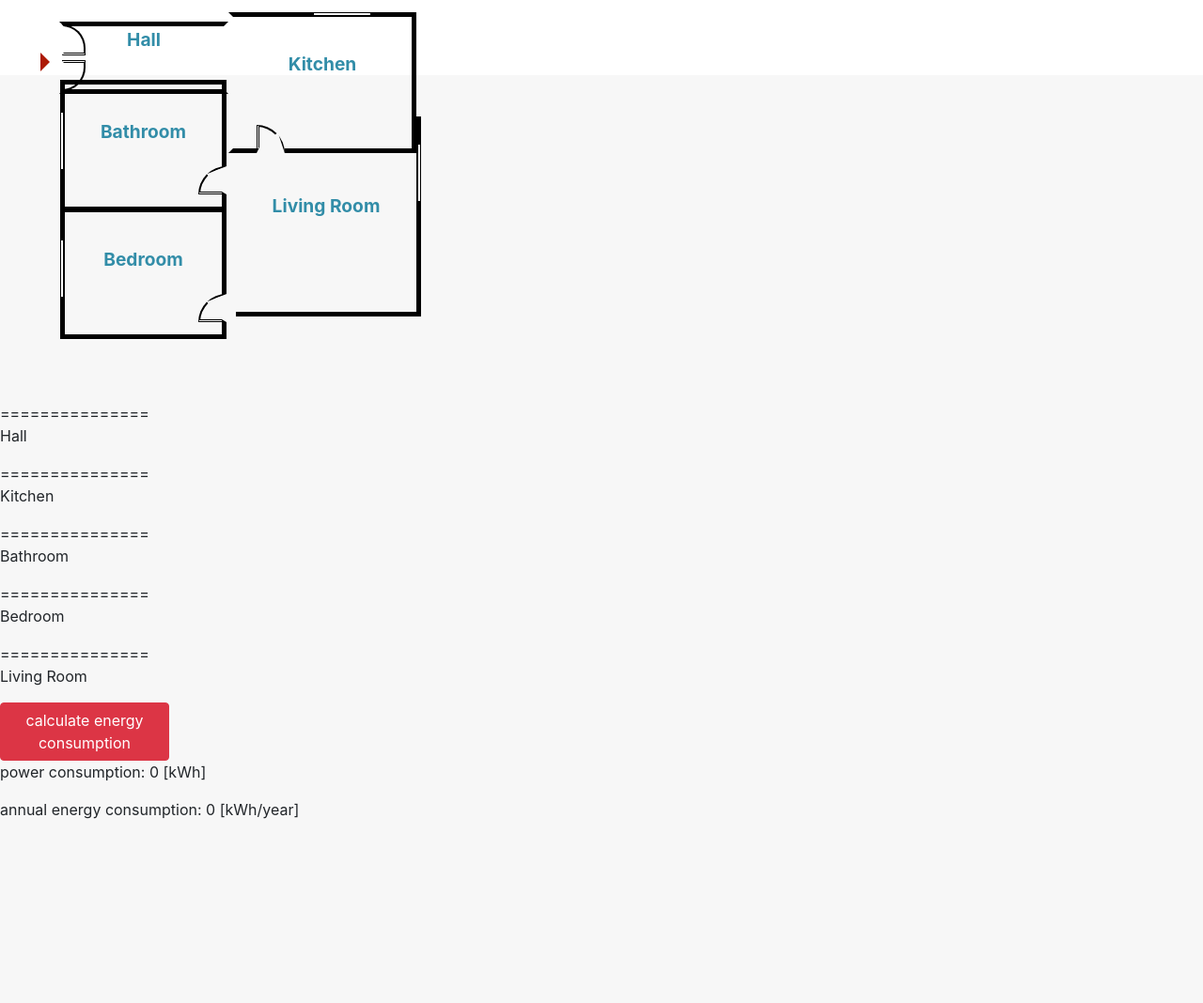
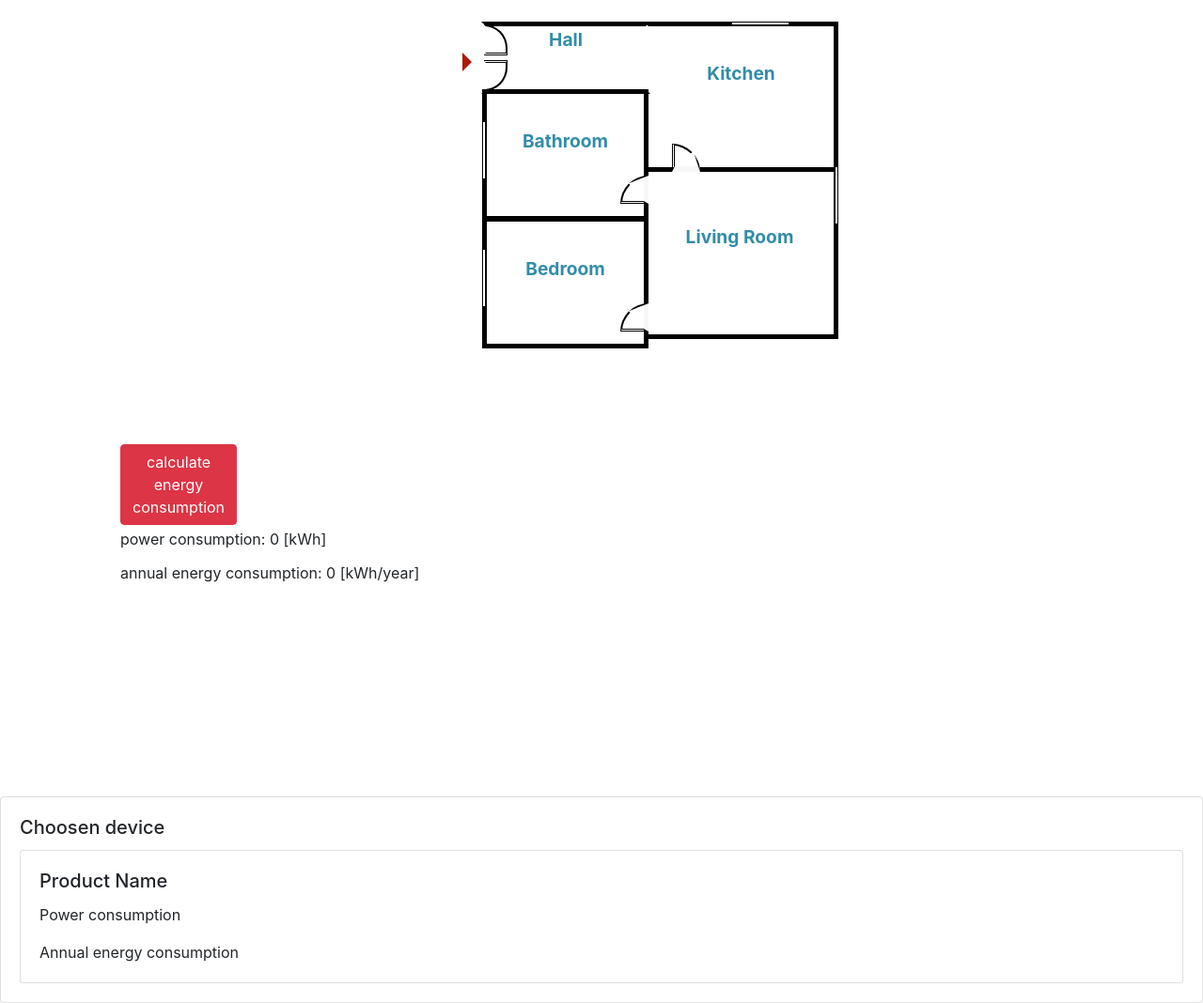
Before and after one commit to arturgorowski/Predictive-Power-Consumption, a Gatsby site: page /roomManagment in a window 1280 px wide. Shown: the part 78-1146 px from the top of the page at 94% size. Before the commit the page ends 952 px from the top, so only its background shows below. Built offline with nearby package versions, Linux system fonts and the light colour scheme; Gatsby itself is replaced by a stand-in of ours.

Commit message:
carousel at room managment to display which device choosen user

```diff
--- a/src/pages/roomManagment.js
+++ b/src/pages/roomManagment.js
@@ -3,7 +3,6 @@ import styles from '../styles/roomManagment.module.css';
 import 'bootstrap/dist/css/bootstrap.css';
 import Navbar from '../components/navbar';
 import Modal from '../components/modal';
-
 
 class RoomManagment extends React.Component {
 
@@ -94,21 +93,33 @@ class RoomManagment extends React.Component {
         });
 
         const deviceDetails = this.state.rooms.map((room, index) => {
+            if (room.devices.length > 0) {
+                console.log(room.devices.length, room, index)
+                //if(room[])
                 return (
                     <>
-                    ===============
-                    <p>{room.room}</p>
-                    {room.devices.map((device) => {
+                        <div class="carousel-item">
+                            <h5 class="card-title">{room.room}</h5>
+                            {
+                                room.devices.map((device) => {
                                     return (
-                            <>
-                                <h5>{device.productName}</h5>
-                                <p>pc {device.powerConsumption}</p>
-                                <p>aec {device.annualEnergyConsumption}</p>
+
+                                        <div class="card">
+
+                                            <div class="card-body">
+                                                <h5 class="card-title">{device.productName}</h5>
+                                                <p class="card-text">Power consumption: {device.powerConsumption}</p>
+                                                <p class="card-text">Annual energy consumption: {device.annualEnergyConsumption}</p>
+                                            </div>
+                                        </div>
+                                    )
+                                })
+                            }
+                        </div>
                     </>
                 )
-                    })}
-                </>
-            )
+            }
+
         })
 
         const requiredItem = this.state.requiredItem;
@@ -117,31 +128,70 @@ class RoomManagment extends React.Component {
             <>
                 <Navbar />
                 <div className={styles.container}>
-
                     <div className={styles.plan}>
                         <div className={styles.start}></div>
                         {rooms}
                     </div>
+                </div>
 
                 <div className={styles.deviceDetailsContainer}>
-                        {deviceDetails}
+
                     <button
                         type="button"
                         className="btn btn-danger"
                         onClick={() => this.energyConsumption()}
                     >calculate energy consumption</button>
 
-                        <p style={{ width: 'max-content' }}>power consumption: {this.state.powerConsumption} [kWh]</p>
-                        <p style={{ width: 'max-content' }}>annual energy consumption: {this.state.annualEnergyConsumption} [kWh/year]</p>
+                    <p className={styles.p}>power consumption: {this.state.powerConsumption} [kWh]</p>
+                    <p className={styles.p}>annual energy consumption: {this.state.annualEnergyConsumption} [kWh/year]</p>
+
+
+                </div>
+
+                <div id="carouselExampleControls" class="carousel slide" data-ride="carousel">
+                    <div class="carousel-inner">
+
+                        <div class="card">
+                            <div class="card-body">
+
+                                <div class="carousel-item active">
+                                    <h5 class="card-title">Choosen device</h5>
+
+                                    <div class="card">
+
+                                        <div class="card-body">
+                                            <h5 class="card-title">Product Name</h5>
+                                            <p class="card-text">Power consumption</p>
+                                            <p class="card-text">Annual energy consumption</p>
                                         </div>
 
                                     </div>
+
+                                </div>
+
+                                {deviceDetails}
+                            </div>
+                        </div>
+
+                    </div>
+                    <a class="carousel-control-prev" href="#carouselExampleControls" role="button" data-slide="prev">
+                        <span class="carousel-control-prev-icon" aria-hidden="true"></span>
+                        <span class="sr-only">Previous</span>
+                    </a>
+                    <a class="carousel-control-next" href="#carouselExampleControls" role="button" data-slide="next">
+                        <span class="carousel-control-next-icon" aria-hidden="true"></span>
+                        <span class="sr-only">Next</span>
+                    </a>
+                </div>
+
 
                 <Modal
                     room={modalData.room}
                     devices={modalData.devices}
                     saveModalDevices={this.saveModalDevices}
                 />
+
+
             </>
         )
 
--- a/src/styles/roomManagment.module.css
+++ b/src/styles/roomManagment.module.css
@@ -3,10 +3,31 @@
 html, body {
   font-family: 'Livvic', sans-serif;
   background: #f7f7f7;
-
   margin: 0;
   padding: 0;
 }
+
+.container{
+  padding-left: 40%;
+}
+
+.deviceDetailsContainer{
+  flex: 1;
+  flex-direction: column;
+  padding: 30% 10%;
+  line-height: normal;
+}
+
+.roomType{
+  width: fit-content;
+  height: 50px;
+}
+
+.p{
+  width: max-content;
+  line-height: normal;
+}
+
 
 .plan {
   margin: 25px 35%;
@@ -90,12 +111,12 @@ div[class^="room"]:nth-child(2):after {
 }
 
 div[class^="room"]:nth-child(3) {
-  left: 180px;
-  top: -87px;
-  width: 200px;
-  height: 150px;
+  left: 173px;
+  top: -77px;
+  width: 207px;
+  height: 160px;
   border-left-color: transparent;
-  line-height: 100px;  /* FIXME: center text */
+  line-height: 100px;  /*FIXME: center text*/
 }
 
 div[class^="room"]:nth-child(3):before {
@@ -175,11 +196,11 @@ div[class^="room"]:nth-child(5):after {
 }
 
 div[class^="room"]:nth-child(6) {
-  left: 188px;
-  top: -406px;
-  width: 197px;
+  left: 175px;
+  top: -392px;
+  width: 205px;
   height: 213px;
-  line-height: 190px;
+  line-height: 208px;
   border-top: transparent;
   border-left: transparent;
 }
@@ -190,12 +211,3 @@ div[class^="room"]:nth-child(6):before {
   height: 60px;
   border: 1px solid #fff;
 }
-
-.container{
-
-}
-
-.deviceDetailsContainer{
-  flex: 1;
-  flex-direction: column;
-}
```
Lines whose indentation alone changed are shown as unchanged.
